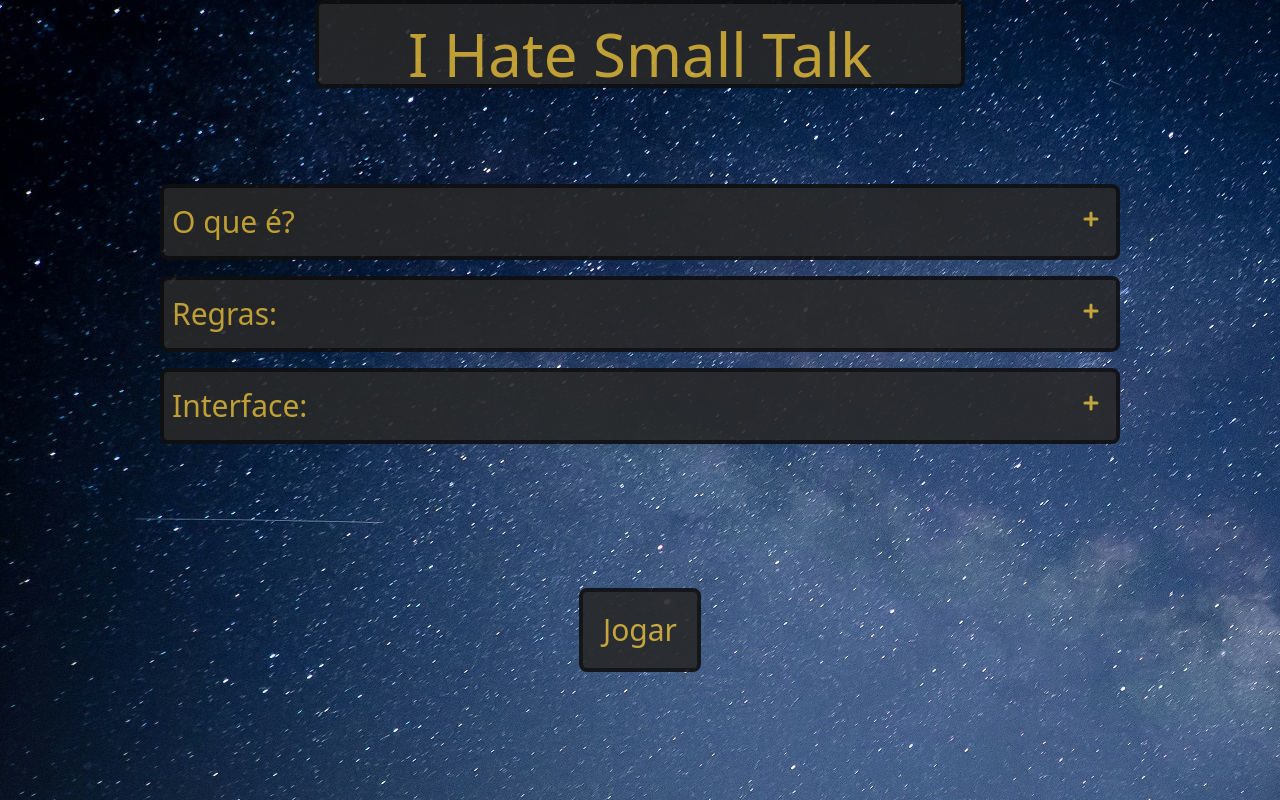
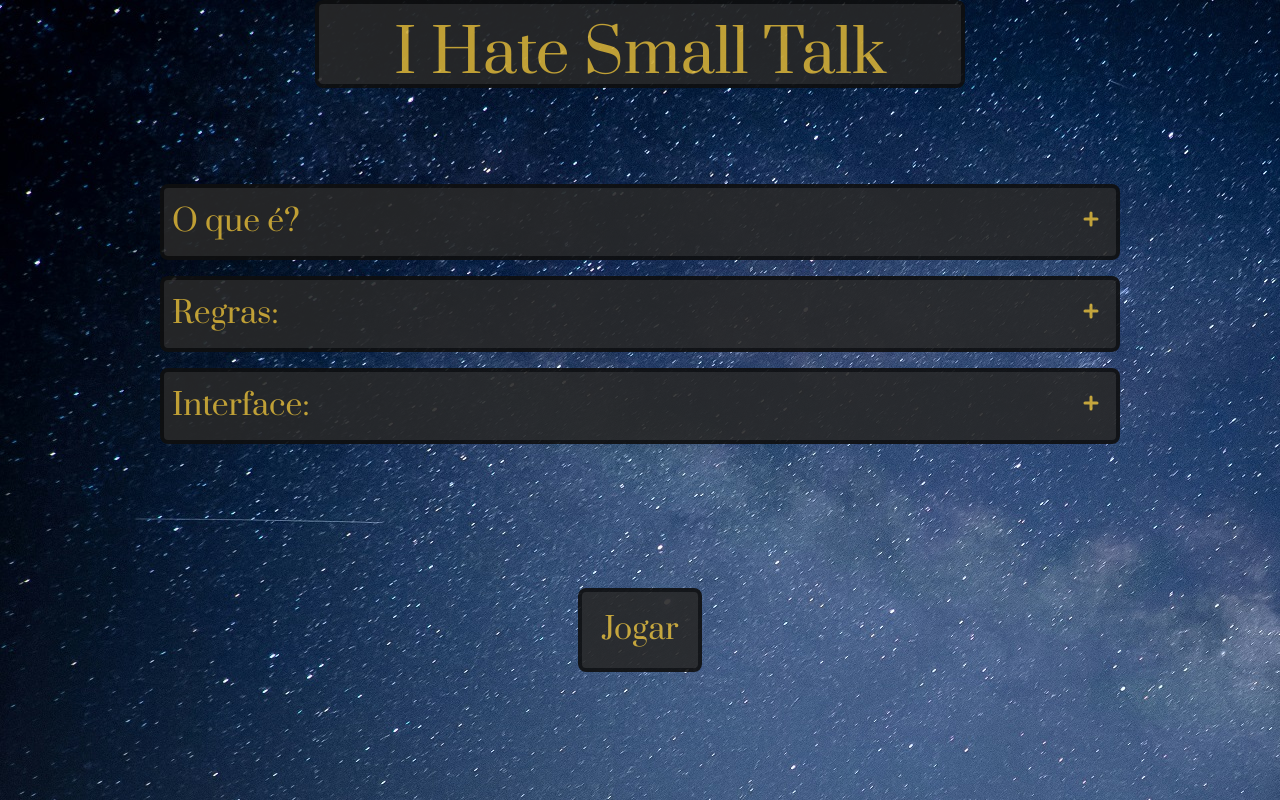
Before and after one commit to PedroMartini98/ihatesmalltalk, a Next.js app: page / in a window 1280 px wide. Built offline with nearby package versions, Linux system fonts and the light colour scheme.

Commit message:
prata base font

```diff
--- a/src/app/layout.tsx
+++ b/src/app/layout.tsx
@@ -1,6 +1,11 @@
 import type { Metadata } from "next";
 import "./globals.css";
+import { Prata } from "next/font/google";
 
+const prata = Prata({
+  weight: "400",
+  subsets: ["latin"],
+});
 export const metadata: Metadata = {
   title: "I Hate Small Talk",
   description: "Generated by create next app",
@@ -13,7 +18,7 @@ export default function RootLayout({
 }>) {
   return (
     <html lang="en">
-      <body>{children}</body>
+      <body className={prata.className}>{children}</body>
     </html>
   );
 }
```
